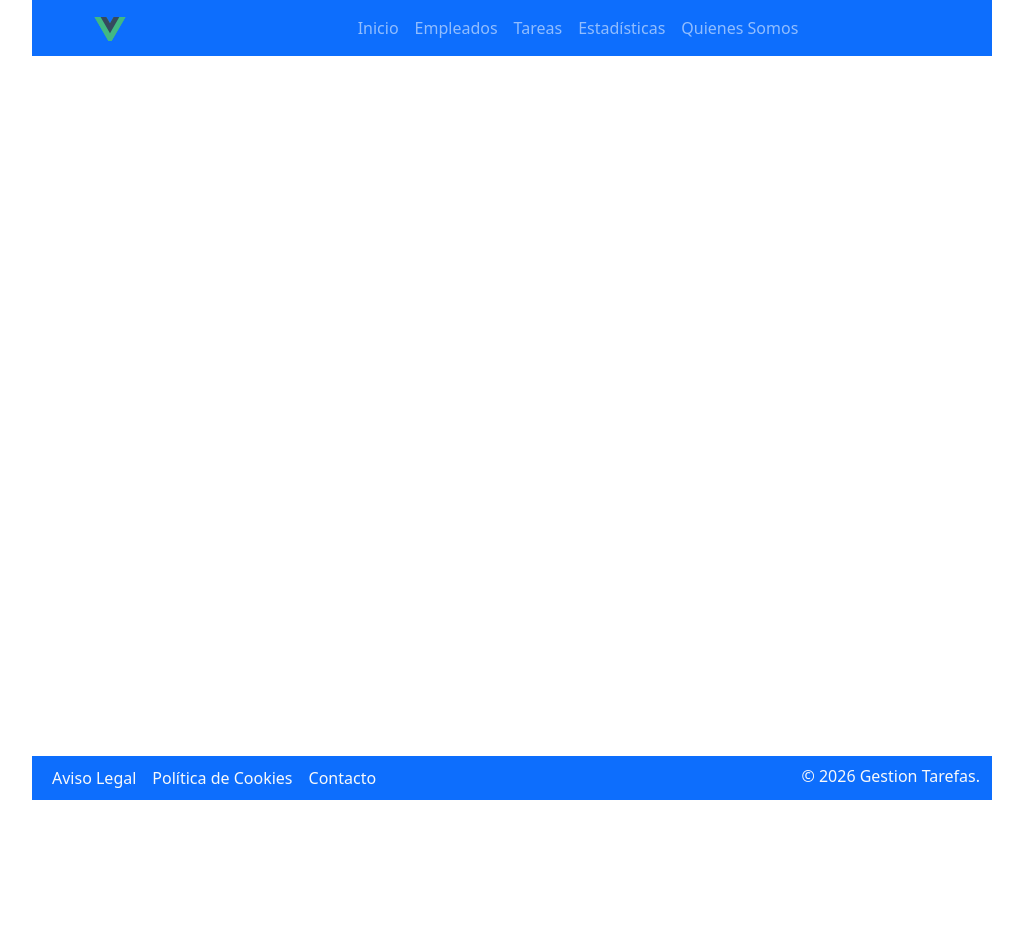
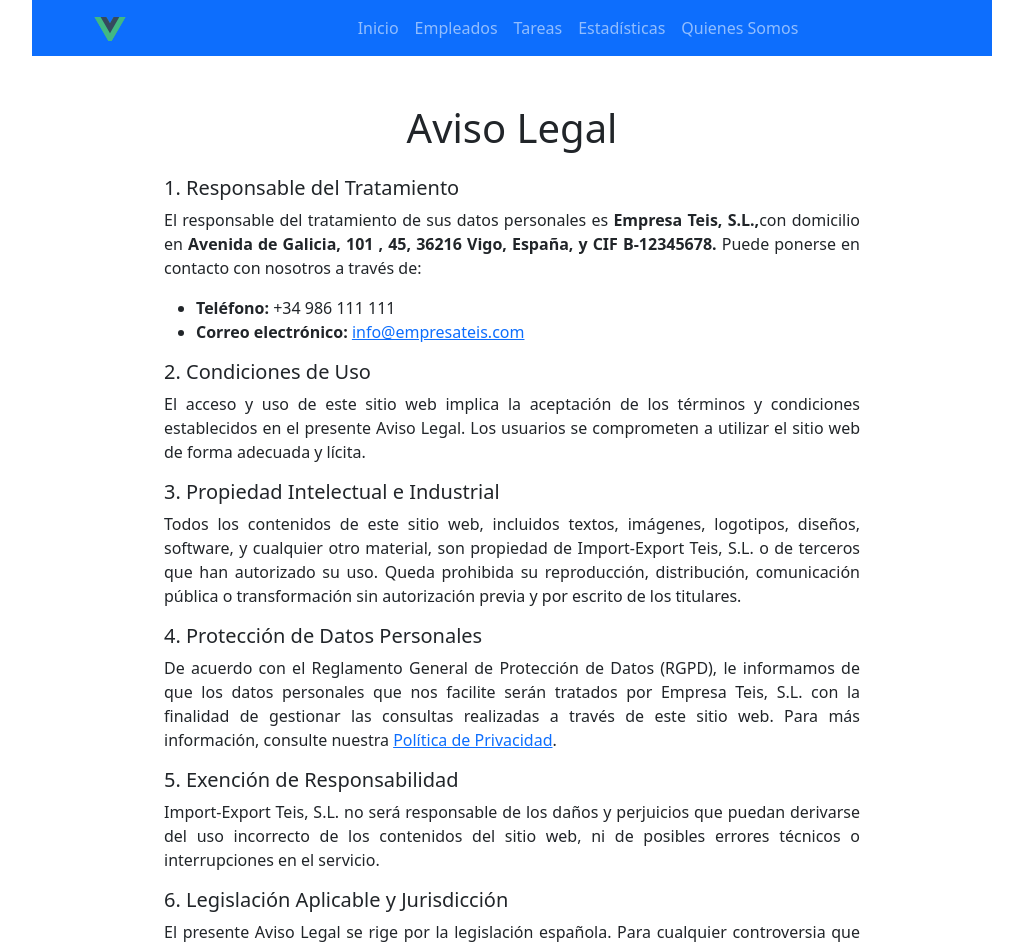
Before and after one commit to wribe/recuperaCarmen, a Vue app: page /avisolegal in a window 1280 px wide. Shown: the top 948 px of the page, without its empty margins (128-1151 px from the left). Before the commit the page ends 800 px from the top, so only its background shows below. Built offline with nearby package versions, Linux system fonts and the light colour scheme.

Commit message:
añadido aviso legal

```diff
--- /dev/null
+++ b/frontend/src/components/AvisoLegal.vue
@@ -0,0 +1,67 @@
+<template>
+    <div class="container my-5">
+      <div class="text-center mb-4">
+        <h1 class="display-6">Aviso Legal</h1>
+      </div>
+
+      <div class="mb-3 text-justify">
+        <h2 class="h5">1. Responsable del Tratamiento</h2>
+        <p>
+            El responsable del tratamiento de sus datos personales es <strong>Empresa Teis, S.L.,</strong>con domicilio en <strong>Avenida de Galicia, 101 , 45, 36216 Vigo, España, y CIF B-12345678.
+            </strong>Puede ponerse en contacto con nosotros a través de:
+        </p>
+        <ul>
+          <li><strong>Teléfono:</strong> +34 986 111 111</li>
+          <li><strong>Correo electrónico:</strong> <a href="mailto:info@importexportteis.com">info@empresateis.com</a></li>
+        </ul>
+      </div>
+
+      <div class="mb-3 text-justify">
+        <h2 class="h5">2. Condiciones de Uso</h2>
+        <p>
+          El acceso y uso de este sitio web implica la aceptación de los términos y condiciones establecidos en el presente Aviso Legal.
+          Los usuarios se comprometen a utilizar el sitio web de forma adecuada y lícita.
+        </p>
+      </div>
+
+      <div class="mb-3 text-justify">
+        <h2 class="h5">3. Propiedad Intelectual e Industrial</h2>
+        <p>
+          Todos los contenidos de este sitio web, incluidos textos, imágenes, logotipos, diseños, software, y cualquier otro material, son
+          propiedad de Import-Export Teis, S.L. o de terceros que han autorizado su uso. Queda prohibida su reproducción, distribución,
+          comunicación pública o transformación sin autorización previa y por escrito de los titulares.
+        </p>
+      </div>
+
+      <div class="mb-3 text-justify">
+        <h2 class="h5">4. Protección de Datos Personales</h2>
+        <p>
+          De acuerdo con el Reglamento General de Protección de Datos (RGPD), le informamos de que los datos personales que nos facilite
+          serán tratados por Empresa Teis, S.L. con la finalidad de gestionar las consultas realizadas a través de este sitio web.
+          Para más información, consulte nuestra <a href="/politicaprivacidad">Política de Privacidad</a>.
+        </p>
+      </div>
+
+      <div class="mb-3 text-justify">
+        <h2 class="h5">5. Exención de Responsabilidad</h2>
+        <p>
+          Import-Export Teis, S.L. no será responsable de los daños y perjuicios que puedan derivarse del uso incorrecto de los contenidos
+          del sitio web, ni de posibles errores técnicos o interrupciones en el servicio.
+        </p>
+      </div>
+
+      <div class="mb-3 text-justify">
+        <h2 class="h5">6. Legislación Aplicable y Jurisdicción</h2>
+        <p>
+          El presente Aviso Legal se rige por la legislación española. Para cualquier controversia que pueda surgir, ambas partes se someterán
+          a los juzgados y tribunales de Vigo.
+        </p>
+      </div>
+    </div>
+  </template>
+
+  <style scoped>
+  .text-justify {
+    text-align: justify;
+  }
+  </style>
--- a/frontend/src/router/index.js
+++ b/frontend/src/router/index.js
@@ -4,6 +4,7 @@ import EmpleaDos from "../components/EmpleaDos.vue";
 import TareaS from "../components/TareaS.vue";
 import EstadisTicas from "../components/EstadisTicas.vue";
 import AbouT from "../components/AbouT.vue";
+import AvisoLegal from "../components/AvisoLegal.vue";
 
 const routes = [
     {
@@ -30,6 +31,11 @@ const routes = [
         path: "/about",
         name: "AbouT",
         component: AbouT
+    },
+    {
+        path: "/avisolegal",
+        name: "AvisoLegal",
+        component: AvisoLegal
     }
 ];
 
```
